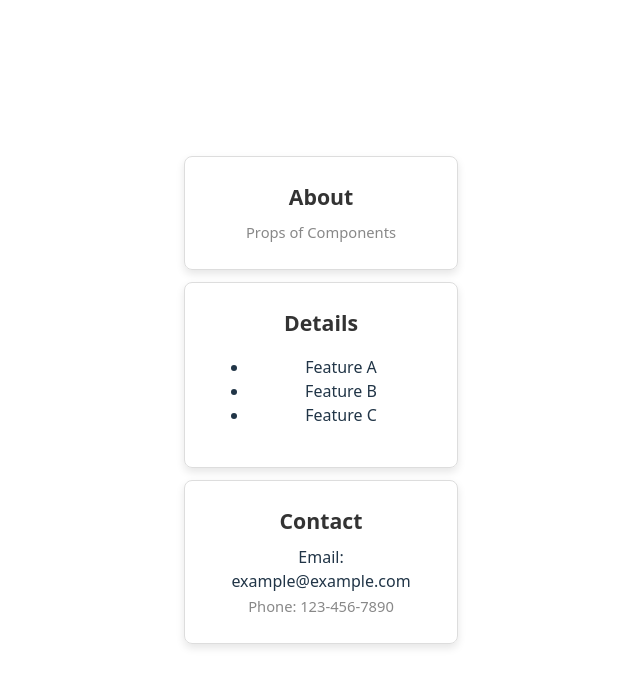
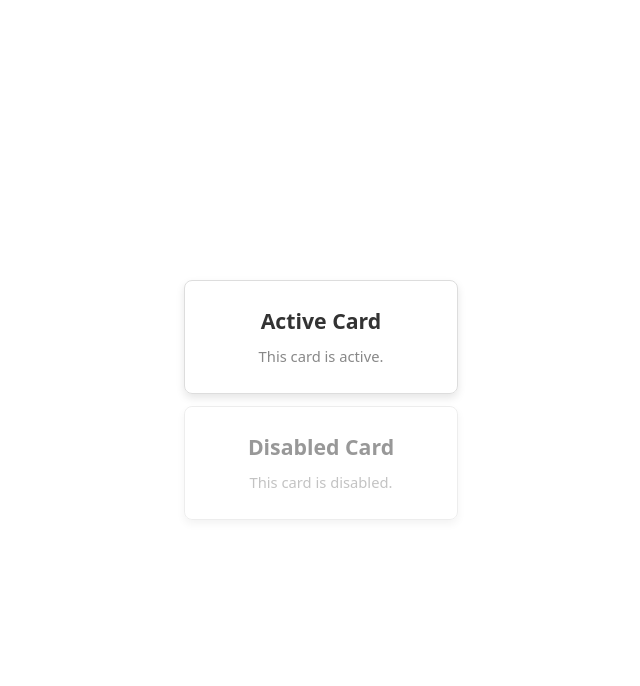
Before and after one commit to kih1015/REACT-STUDY, a React (Vite) app in the folder learning-jsx-advanced/: page / in a window 1280 px wide. Shown: the top 686 px of the page, without its empty margins (319-959 px from the left). Built offline with nearby package versions, Linux system fonts and the light colour scheme.

Commit message:
feat: 고차 컴포넌트

```diff
--- a/learning-jsx-advanced/src/App.jsx
+++ b/learning-jsx-advanced/src/App.jsx
@@ -1,26 +1,24 @@
 import "./App.css";
 
-import CardLayout from "./CardLayout";
+import withConditionalCard from "./withConditionalCard";
+import SimpleCard from "./SimpleCard";
+
+const ConditionalSimpleCard = withConditionalCard(SimpleCard);
 
 const App = () => (
-  <div>
-    <CardLayout title="About">
-      <p>Props of Components</p>
-    </CardLayout>
+  <>
+    <ConditionalSimpleCard
+      title="Active Card"
+      content="This card is active."
+      disabled={false}
+    />
 
-    <CardLayout title="Details">
-      <ul>
-        <li>Feature A</li>
-        <li>Feature B</li>
-        <li>Feature C</li>
-      </ul>
-    </CardLayout>
-
-    <CardLayout title="Contact">
-      <p>Email: example@example.com</p>
-      <p>Phone: 123-456-7890</p>
-    </CardLayout>
-  </div>
+    <ConditionalSimpleCard
+      title="Disabled Card"
+      content="This card is disabled."
+      disabled={true}
+    />
+  </>
 );
 
 export default App;
--- /dev/null
+++ b/learning-jsx-advanced/src/SimpleCard.jsx
@@ -0,0 +1,10 @@
+function SimpleCard({ title, content }) {
+  return (
+    <div>
+      <h2>{title}</h2>
+      <p>{content}</p>
+    </div>
+  );
+}
+
+export default SimpleCard;
--- /dev/null
+++ b/learning-jsx-advanced/src/withConditionalCard.jsx
@@ -0,0 +1,17 @@
+import styles from "./Card.module.css";
+
+function withConditionalCard(WrappedComp) {
+  return function ConditionalCard({ disabled, ...props }) {
+    const cardStyle = {
+      opacity: disabled ? 0.5 : 1,
+    };
+
+    return (
+      <div className={styles.card} style={cardStyle}>
+        <WrappedComp {...props} />
+      </div>
+    );
+  };
+}
+
+export default withConditionalCard;
```
